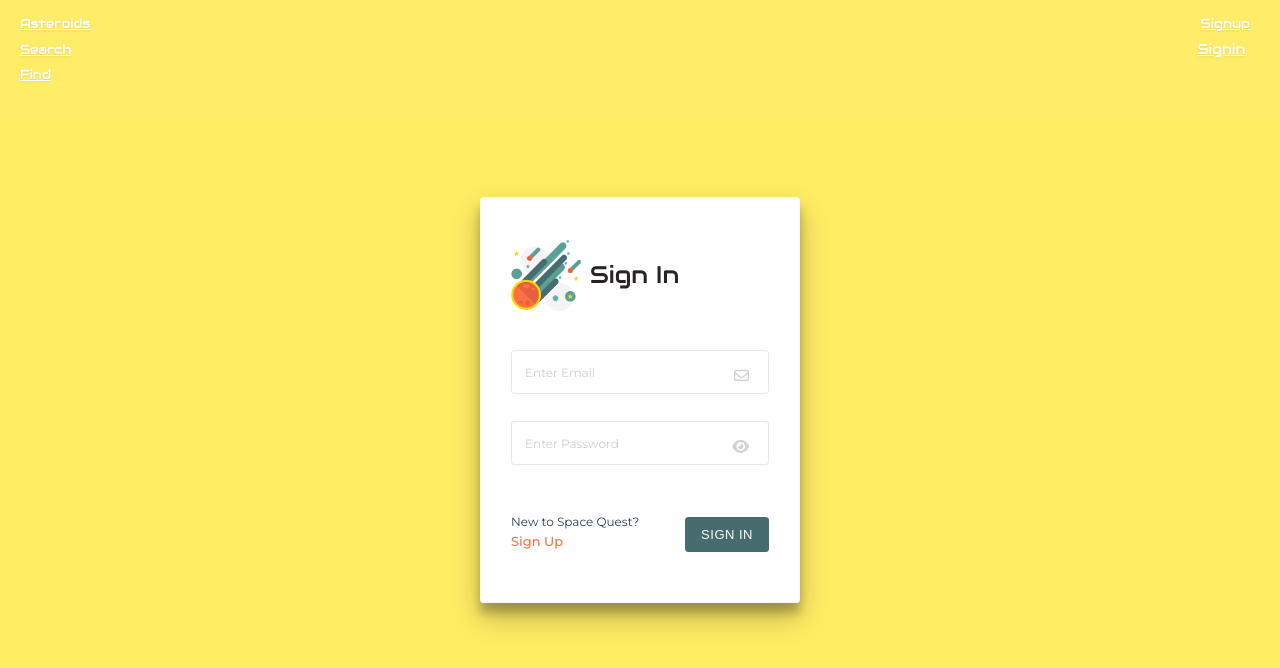
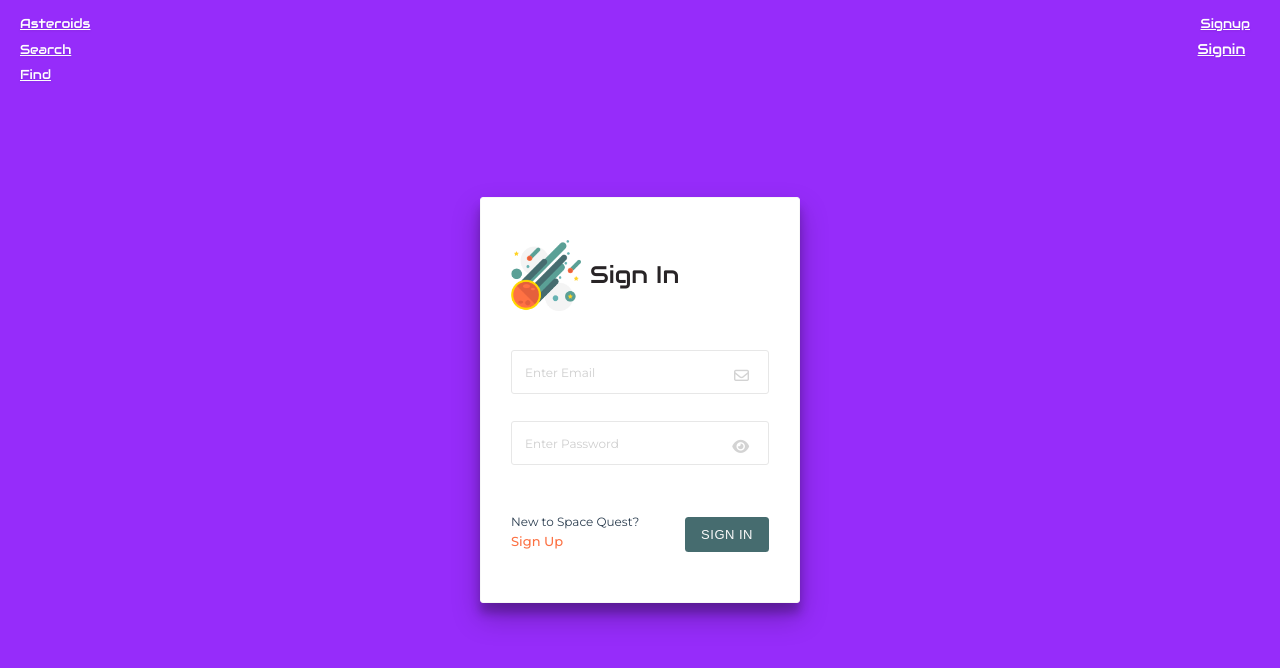
Before and after one commit to saintaze/Asteroids-Vue, a Vue app: page /auth/signin in a window 1280 px wide. Shown: the top 668 px of the page. Built offline with nearby package versions, Linux system fonts and the light colour scheme; no server answers.

Commit message:
changed auth color to purple

```diff
--- a/src/components/Auth.vue
+++ b/src/components/Auth.vue
@@ -180,7 +180,8 @@ $color-blue-dark: #3546a1;
   // background-color: #9c1dfc;
   // background-color: #ffdb64;
   // background-color: #9031ea;
-  background-color: #ffed64;
+  // background-color: #ffed64;
+  background-color: #962cfa;
 
   &__center {
     height: 40.6rem;
@@ -337,7 +338,7 @@ $color-blue-dark: #3546a1;
     left: 0;
     text-align: center;
     font-size: 1.26rem;
-    // color: #f04124;
+    color: white;
     font-style: italic;
     text-shadow: 0px 1px 2px rgba(0,0,0, .1);
 
--- a/src/constants.js
+++ b/src/constants.js
@@ -11,5 +11,5 @@ export const COLORS = {
   SEARCH: '#fc35a3f2',
   FIND: '#66dc58ed',
   FAVORITES: '#35a0fc',
-  AUTH: '#ffed64f5'
+  AUTH: ' #962cfa'
 }
```
